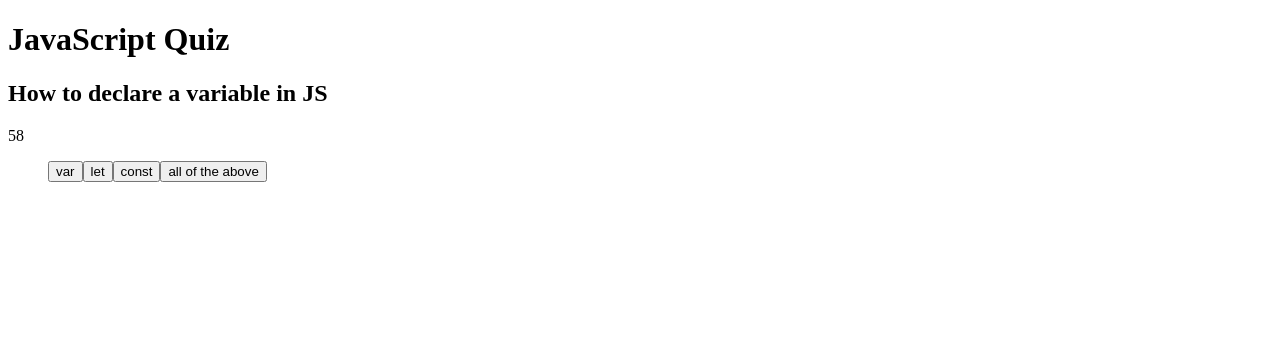
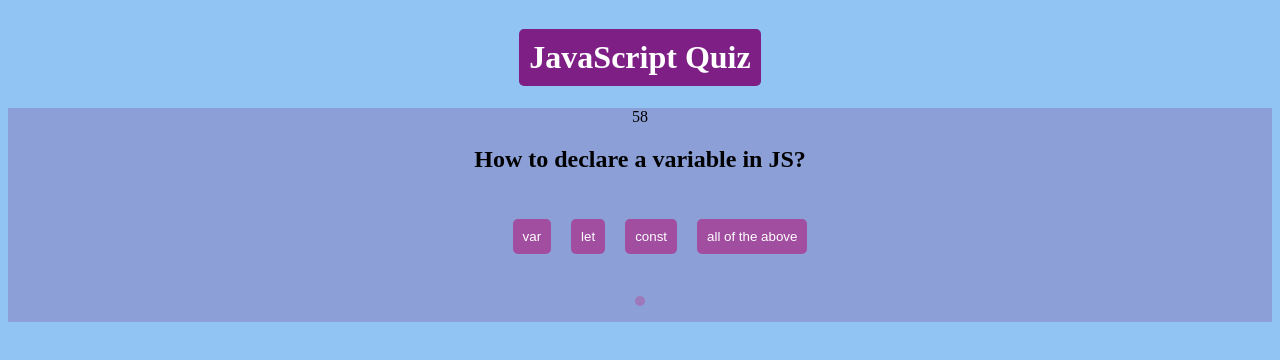
Before and after one commit to mariop578/JavaScript-quiz-game, a plain HTML site: page index.html in a window 1280 px wide. Both pictures are taken after a click on the button "Start Quiz". Drawn offline with Linux system fonts and the light colour scheme.

Commit message:
added css

```diff
--- a/app.js
+++ b/app.js
@@ -1,28 +1,45 @@
-const quizdata = [{ question: 'How to declare a variable in JS', options: ['var','let','const','all of the above'], correct: 3},
-{ question: "what is a boolean value", options: ['True/False','numbers','yes/no'], correct: 0}
-]
+const quizdata = [
+  {
+    question: "How to declare a variable in JS?",
+    options: ["var", "let", "const", "all of the above"],
+    correct: 3,
+  },
+  {
+    question: "What is a boolean value?",
+    options: ["True/False", "numbers", "yes/no"],
+    correct: 0,
+  },
+  {
+    question: "Which JS operator is deeply equal too?",
+    options: ["=", "==", "==="],
+    correct: 2,
+  },
+  {
+    question: "What will !true return in console? ",
+    options: ["true", "false"],
+    correct: 1,
+  },
+];
 
-let questionIndex = 0
-let score = 0
+let questionIndex = 0;
+let score = 0;
 let timer;
-const MAXTIME = 60
-let timeRemaining = MAXTIME
+const MAXTIME = 60;
+let timeRemaining = MAXTIME;
 
-let startBtn = document.getElementById('start-btn')
-let quizContainer = document.getElementById('quiz-container')
-let questionEl = document.getElementById('question')
-let optionsContainer = document.getElementById('options-container')
-let optionsUl = document.getElementById('optionsUl')
-let feedbackEl = document.getElementById('feedback')
-let nextBtn = document.getElementById('next-btn')
-let endContainer = document.getElementById('end-container')
-let scoreEl = document.getElementById('score')
-let initialsInput = document.getElementById('initials')
-let saveBtn = document.getElementById('save-btn')
-let timerEl = document.getElementById('timer')
+let startBtn = document.getElementById("start-btn");
+let quizContainer = document.getElementById("quiz-container");
+let questionEl = document.getElementById("question");
+let optionsContainer = document.getElementById("options-container");
+let optionsUl = document.getElementById("optionsUl");
+let feedbackEl = document.getElementById("feedback");
+let endContainer = document.getElementById("end-container");
+let scoreEl = document.getElementById("score");
+let initialsInput = document.getElementById("initials");
+let saveBtn = document.getElementById("save-btn");
+let timerEl = document.getElementById("timer");
 
 startBtn.addEventListener("click", startQuiz);
-nextBtn.addEventListener("click", loadNextQuestion);
 saveBtn.addEventListener("click", saveScore);
 
 function startQuiz() {
@@ -36,18 +53,16 @@ function loadNextQuestion() {
   const currentQuestion = quizdata[questionIndex];
   resetOptions();
   displayQuestion(currentQuestion);
-    nextBtn.style.display = "none";
-    feedbackEl.textContent = "";
 }
 
 function displayQuestion(question) {
   questionEl.textContent = question.question;
   question.options.forEach((option, index) => {
-        console.log(option)
+    console.log(option);
     const button = document.createElement("button");
     button.textContent = option;
     button.addEventListener("click", () => checkAnswer(index));
-        optionsContainer.appendChild(optionsUl)
+    optionsContainer.appendChild(optionsUl);
     optionsUl.appendChild(button);
   });
 }
@@ -71,7 +86,7 @@ function resetOptions() {
   questionIndex++;
 
   if (questionIndex < quizdata.length) {
-      nextBtn.style.display = "block";
+    loadNextQuestion();
   } else {
     endQuiz();
   }
@@ -81,7 +96,7 @@ function resetOptions() {
   timer = setInterval(function () {
     if (timeRemaining > 0) {
       timeRemaining--;
-        timerEl.textContent = timeRemaining
+      timerEl.textContent = timeRemaining;
     } else {
       endQuiz();
     }
@@ -91,7 +106,7 @@ function resetOptions() {
 function endQuiz() {
   clearInterval(timer);
   quizContainer.style.display = "none";
-    endContainer.style.display = "block";
+  endContainer.style.display = "grid";
   scoreEl.textContent = score;
 }
 
@@ -104,9 +119,9 @@ function resetOptions() {
     return;
   }
 
-    let existingScores = JSON.parse(localStorage.getItem('usrscores')) || [];
+  let existingScores = JSON.parse(localStorage.getItem("usrscores")) || [];
   const newScore = { initials, score };
   existingScores.push(newScore);
-    localStorage.setItem('usrscores', JSON.stringify(existingScores));
-    window.location.href = 'highscores.html';
+  localStorage.setItem("usrscores", JSON.stringify(existingScores));
+  window.location.href = "highscores.html";
 }
--- a/index.html
+++ b/index.html
@@ -1,9 +1,10 @@
 <!DOCTYPE html>
 <html lang="en">
   <head>
-    <meta charset="UTF-8">
-    <meta name="viewport" content="width=device-width, initial-scale=1.0">
+    <meta charset="UTF-8" />
+    <meta name="viewport" content="width=device-width, initial-scale=1.0" />
     <title>JavaScript Quiz Game</title>
+    <link rel="stylesheet" href="styles.css" />
   </head>
   <body>
     <div id="start-container">
@@ -11,17 +12,18 @@
       <button id="start-btn">Start Quiz</button>
     </div>
 
-    <div id="quiz-container" style="display: none;">
+    <div id="quiz-container" style="display: none">
+      <div id="quiz">
+        <div id="timer"></div>
         <h2 id="question">Question goes here</h2>
         <div id="options-container">
-            <div id="timer"></div>
           <ul id="optionsUl"></ul>
         </div>
         <p id="feedback"></p>
-        <button id="next-btn" style="display: none;">Next Question</button>
+      </div>
     </div>
 
-    <div id="end-container" style="display: none;">
+    <div id="end-container" style="display: none">
       <h2>Quiz Over!</h2>
       <p>Your score: <span id="score">0</span></p>
       <label for="initials">Enter your initials:</label>
--- /dev/null
+++ b/styles.css
@@ -0,0 +1,45 @@
+body {
+  background-color: #91c4f2;
+}
+
+#start-container {
+  display: grid;
+  place-items: center;
+  height: auto;
+}
+
+#quiz {
+  display: grid;
+  place-items: center;
+  height: auto;
+  background-color: #8ca0d7;
+}
+
+#feedback {
+  background-color: #9d79bc;
+  color: white;
+  padding: 5px;
+  border-radius: 5px;
+}
+
+button {
+  background-color: #a14da0;
+  color: white;
+  border: #7e1f86;
+  margin: 10px;
+  padding: 10px;
+  border-radius: 5px;
+}
+
+#end-container {
+  display: grid;
+  place-items: center;
+  height: 50vh;
+}
+
+#start-container h1 {
+  color: white;
+  background-color: #7e1f86;
+  padding: 10px;
+  border-radius: 5px;
+}
```
Also changed, not shown: scores.js (+16 -15 lines). Lines whose indentation alone changed are shown as unchanged.
